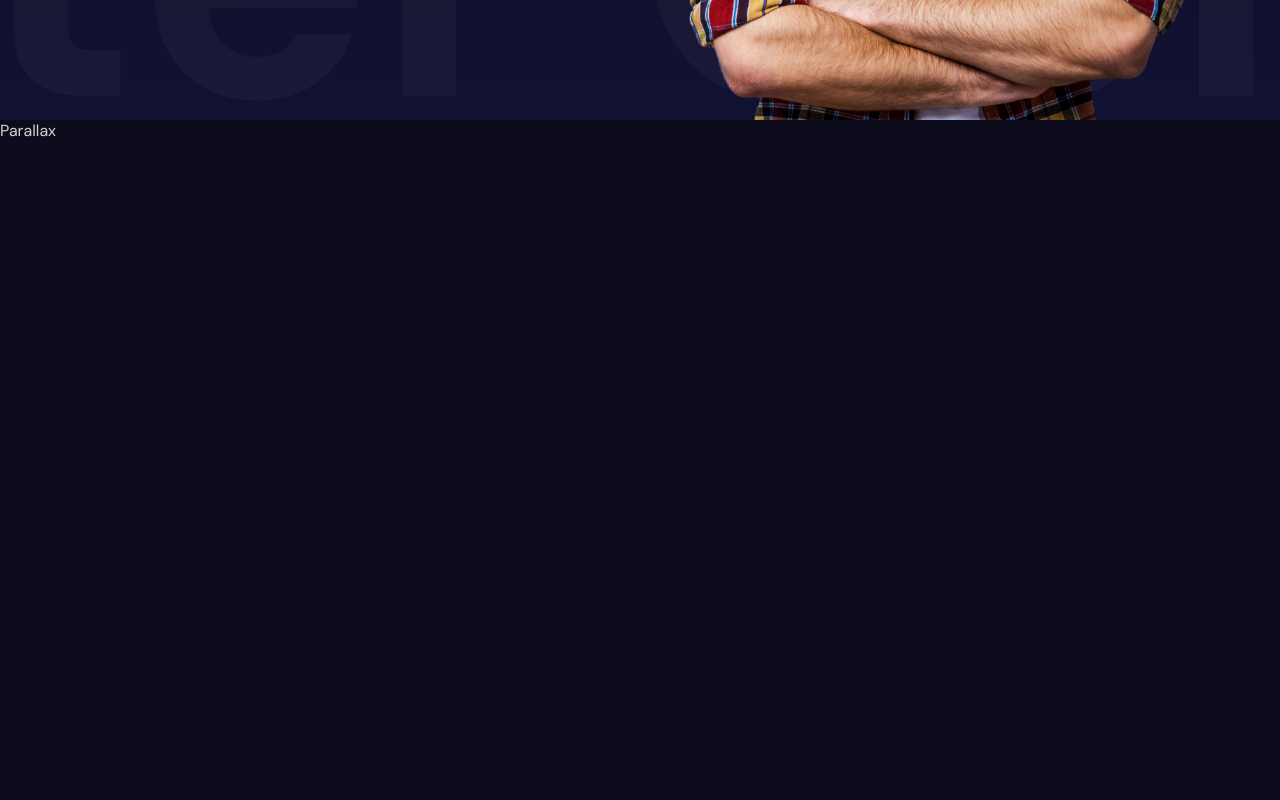
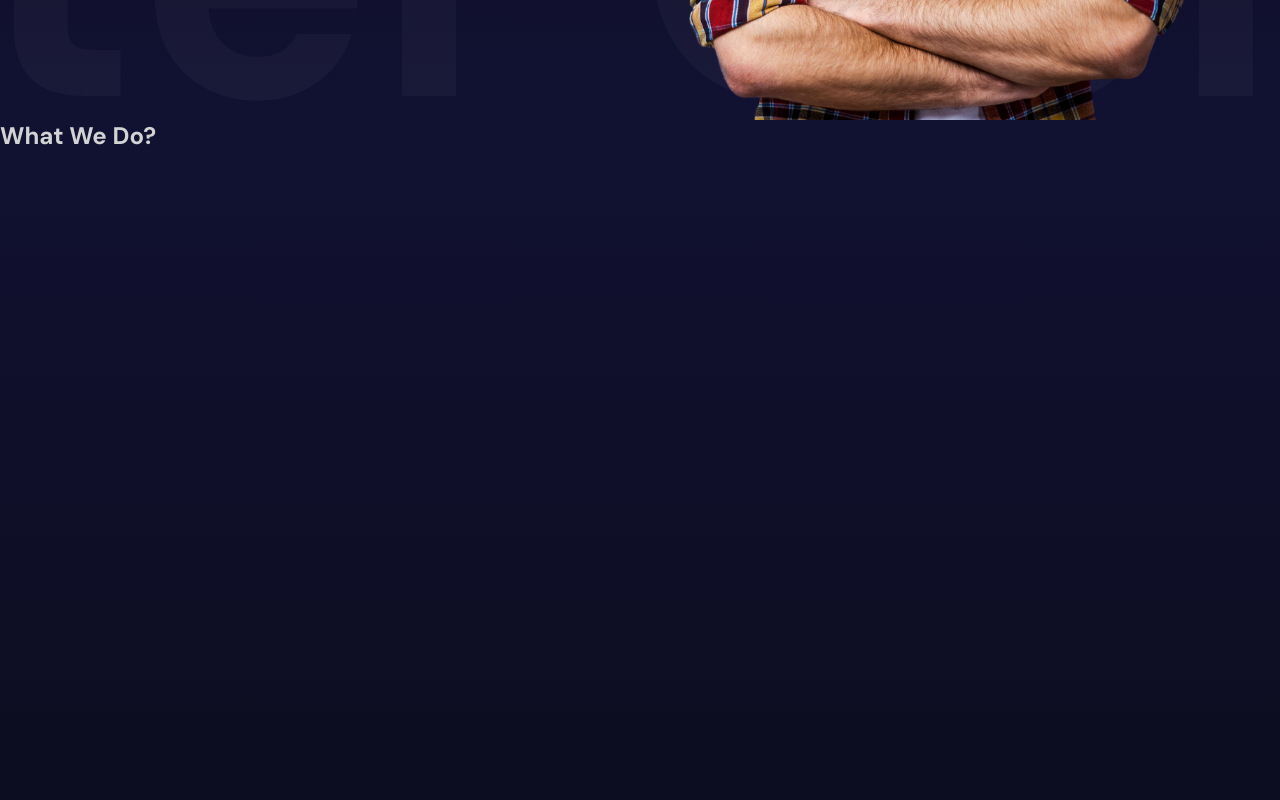
Before and after one commit to Mahmoud-Shoura/animated-portfolio, a React (Vite) app: page / in a window 1280 px wide. Shown: the part 680-1480 px from the top of the page. Built offline with nearby package versions, Linux system fonts and the light colour scheme.

Commit message:
create & Edit parallax component

```diff
--- a/src/App.jsx
+++ b/src/App.jsx
@@ -1,6 +1,7 @@
 import "./app.scss";
 import Hero from "./components/hero/Hero";
 import Navbar from "./components/navbar/Navbar";
+import Parallax from "./components/parallax/Parallax";
 
 const App = () => {
   return (
@@ -9,9 +10,13 @@
         <Navbar />
         <Hero />
       </section>
-      <section id="Services">Parallax</section>
+      <section id="Services">
+        <Parallax type="services" />
+      </section>
       <section>Services</section>
-      <section id="Portfolio">Parallax</section>
+      <section id="Portfolio">
+        <Parallax type="portfolio" />
+      </section>
       <section>Portfolio1</section>
       <section>Portfolio2</section>
       <section>Portfolio3</section>
--- /dev/null
+++ b/src/components/parallax/Parallax.jsx
@@ -0,0 +1,22 @@
+import "./Parallax.scss";
+
+const Parallax = ({ type }) => {
+  return (
+    <div
+      className="parallax"
+      style={{
+        background:
+          type === "services"
+            ? "linear-gradient(180deg, #111132, #0c0c1d)"
+            : "linear-gradient(180deg, #111132, #505064)",
+      }}
+    >
+      <h1>{type === "services" ? "What We Do?" : "What We Did?"}</h1>
+      <div className="mountains"></div>
+      <div className="planets"></div>
+      <div className="stars"></div>
+    </div>
+  );
+};
+
+export default Parallax;
--- /dev/null
+++ b/src/components/parallax/Parallax.scss
@@ -0,0 +1,4 @@
+.parallax {
+    width: 100%;
+    height: 100%;
+}
```
